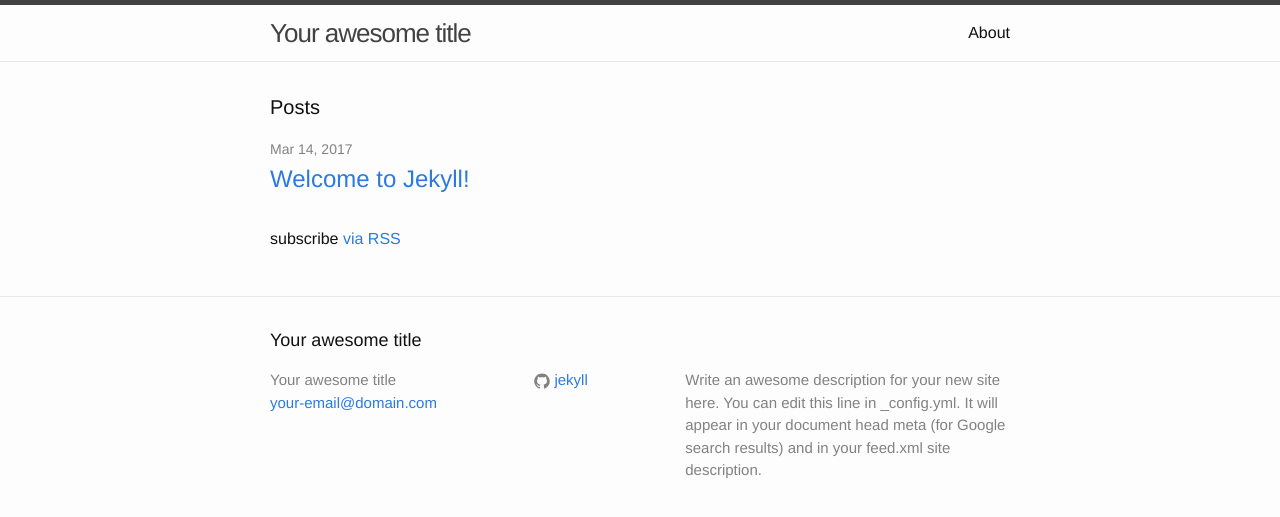
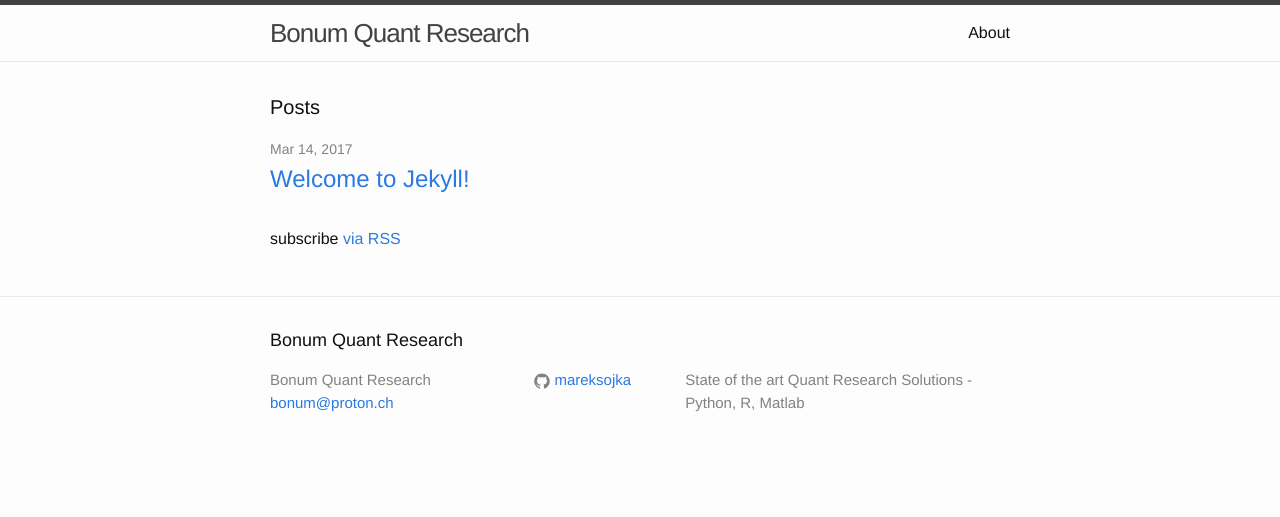
Before and after one commit to mareksojka/mareksojka.github.io, a Jekyll site: the page built from index.html, in a window 1280 px wide. Shown: the top 517 px of the page. Built offline with Jekyll 4.4.1, drawn with Linux system fonts in a browser that asks for light colours.

Commit message:
Update _config.yml

```diff
--- a/_config.yml
+++ b/_config.yml
@@ -6,16 +6,14 @@
 # 'jekyll serve'. If you change this file, please restart the server process.
 
 # Site settings
-title: Your awesome title
-email: your-email@domain.com
+title: Bonum Quant Research
+email: bonum@proton.ch
 description: > # this means to ignore newlines until "baseurl:"
-  Write an awesome description for your new site here. You can edit this
-  line in _config.yml. It will appear in your document head meta (for
-  Google search results) and in your feed.xml site description.
+  State of the art Quant Research Solutions - Python, R, Matlab
 baseurl: "" # the subpath of your site, e.g. /blog
 url: "http://yourdomain.com" # the base hostname & protocol for your site
-twitter_username: jekyllrb
-github_username:  jekyll
+twitter_username:
+github_username:  mareksojka
 
 # Build settings
 markdown: kramdown
```
